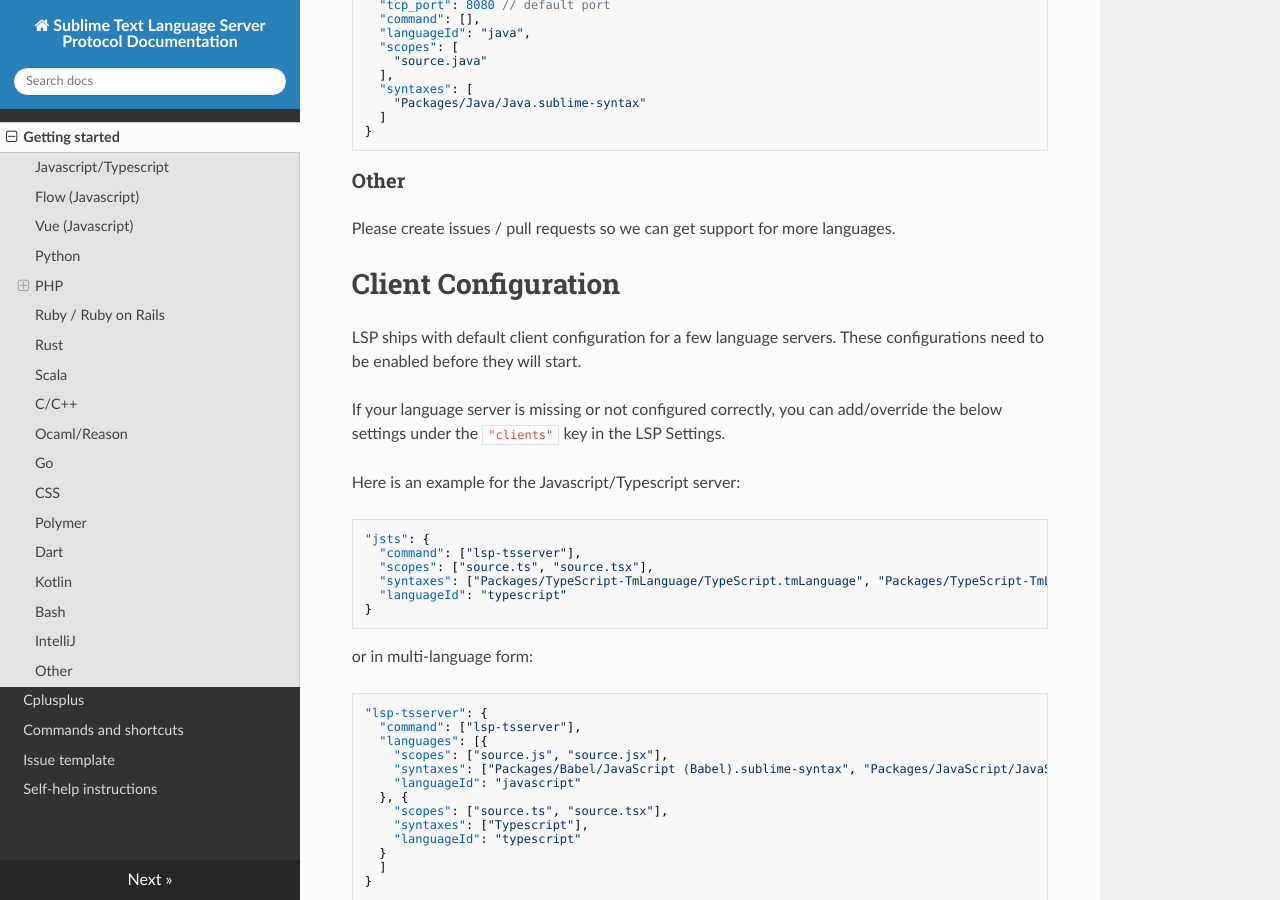
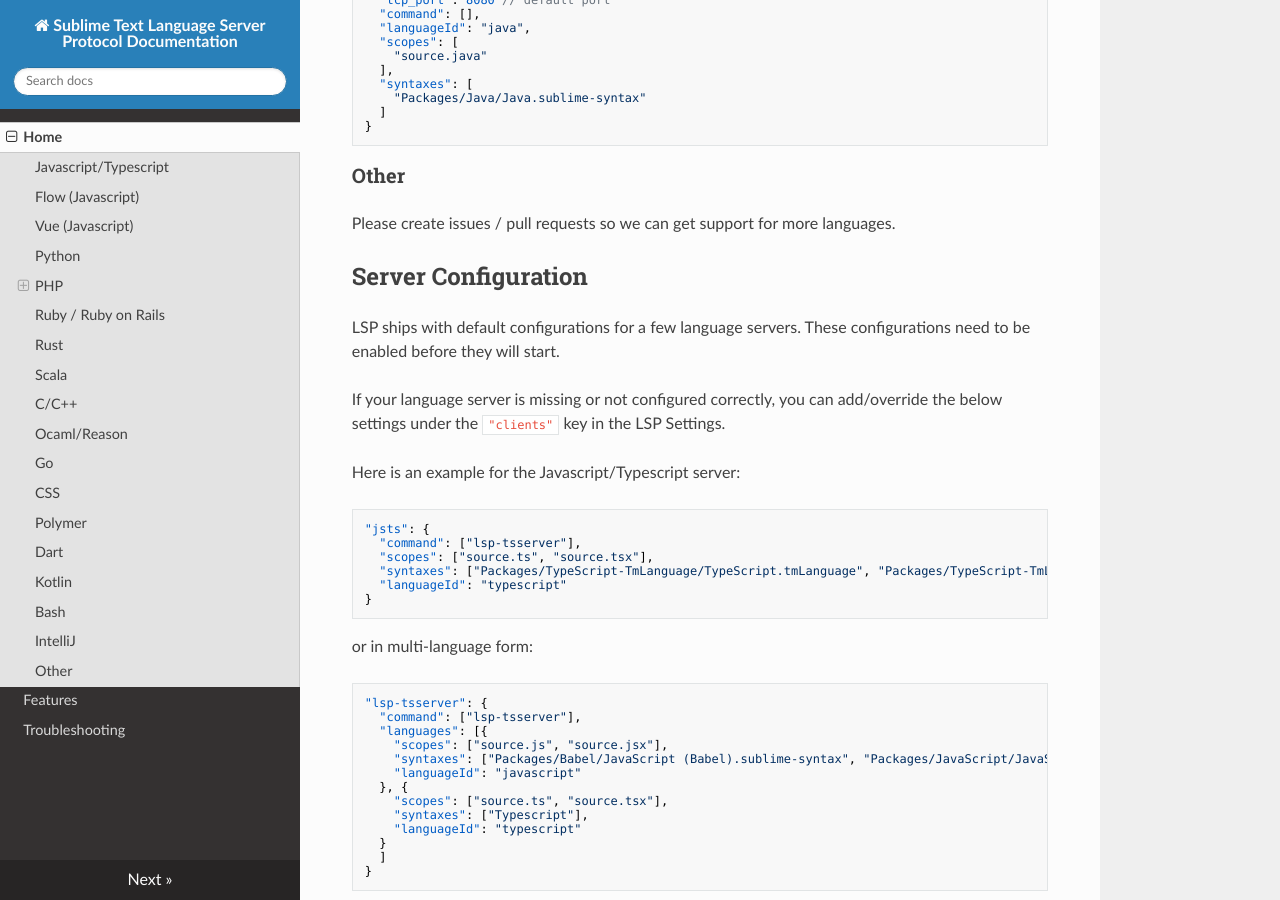
Before and after one commit to sublimelsp/LSP, an MkDocs documentation site: the page built from docs/index.md, in a window 1280 px wide and 900 px high, scrolled down 4661 px. Built offline with MkDocs 1.6.1, drawn with Linux system fonts in a browser that asks for light colours; nearby versions of some CDN libraries.

Commit message:
Adjust headings and navigation

```diff
--- a/docs/index.md
+++ b/docs/index.md
@@ -1,5 +1,6 @@
 
-# Getting started
+
+## Getting started
 
 1. Install a language server from the list below, ensuring it can be started from the command line (is in your PATH)
 
@@ -223,9 +224,9 @@
 
 Please create issues / pull requests so we can get support for more languages.
 
-# Client Configuration<a name="client-config"></a>
+## Server Configuration<a name="client-config"></a>
 
-LSP ships with default client configuration for a few language servers.
+LSP ships with default configurations for a few language servers.
 These configurations need to be enabled before they will start.
 
 If your language server is missing or not configured correctly, you can add/override the below settings under the `"clients"` key in the LSP Settings.
--- a/mkdocs.yml
+++ b/mkdocs.yml
@@ -1,2 +1,7 @@
 site_name: Sublime Text Language Server Protocol Documentation
 theme: readthedocs
+
+nav:
+- Home: 'index.md'
+- Features: 'features.md'
+- Troubleshooting: 'troubleshooting.md'
```
Also changed, not shown: docs/features.md (+2 -2 lines), docs/troubleshooting.md (+1 -1 lines).
